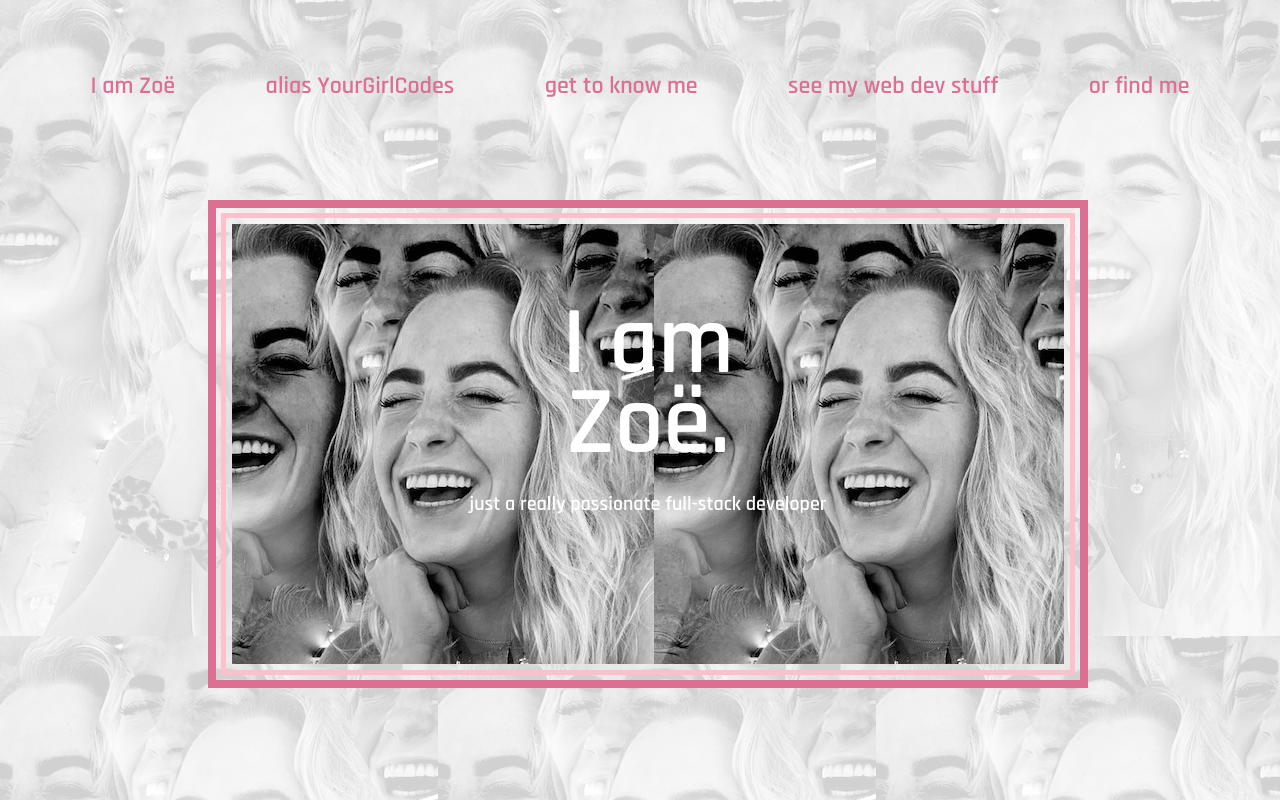
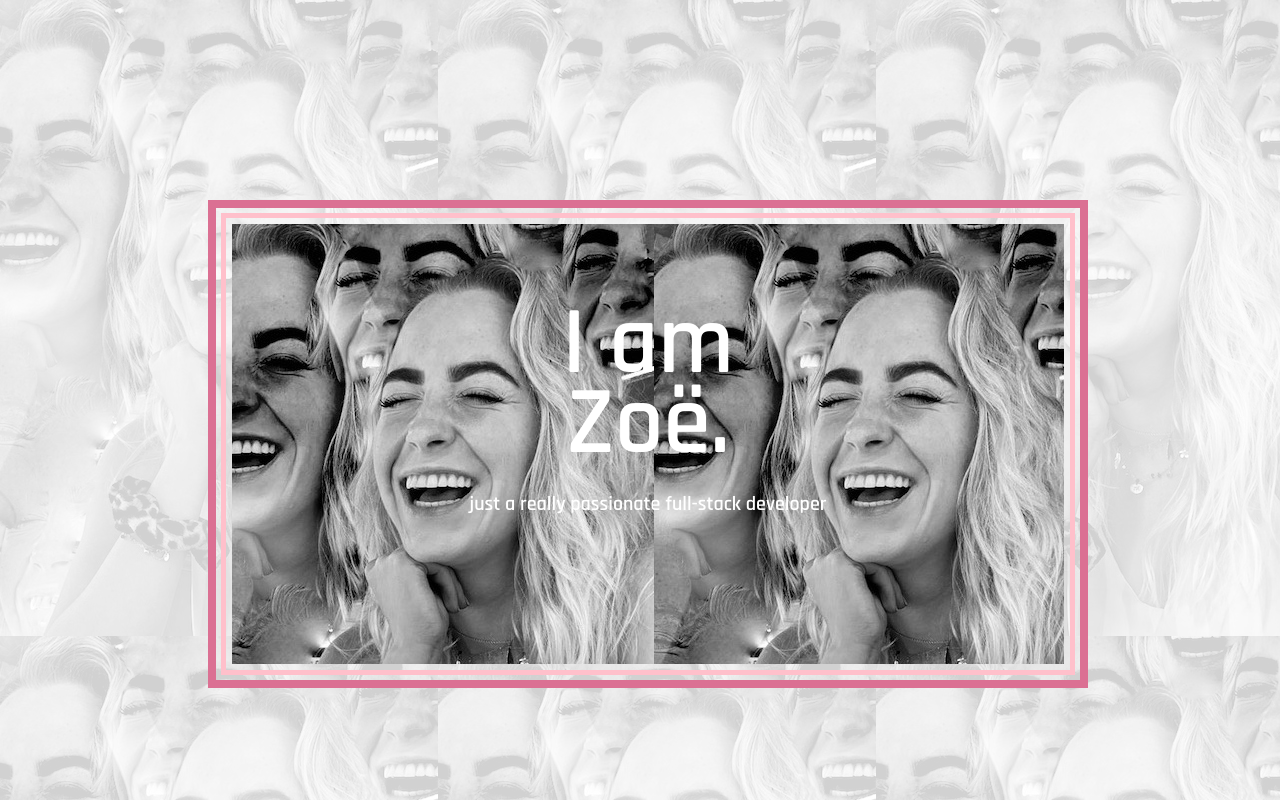
Before and after one commit to yourgirlcodes/personal-website, a React (Create React App) app: page /yourgirlcodes in a window 1280 px wide. Shown: the top 802 px of the page. Built offline with nearby package versions, Linux system fonts and the light colour scheme; no server answers.

Commit message:
committing to revert

```diff
--- a/package.json
+++ b/package.json
@@ -16,6 +16,7 @@
     "react-bootstrap-carousel": "^4.0.6",
     "react-dom": "^16.13.1",
     "react-responsive-carousel": "^3.2.9",
+    "react-router-dom": "^5.2.0",
     "react-scripts": "3.4.1"
   },
   "scripts": {
--- a/src/components/App.js
+++ b/src/components/App.js
@@ -1,5 +1,6 @@
 import React, { useState, useEffect } from "react";
 import "./App.css";
+import { Switch, Route, BrowserRouter } from "react-router-dom";
 import Header from "./Header";
 import Landing from "./Landing";
 import MyStory from "./MyStory";
@@ -61,10 +62,27 @@ function App() {
 
   return (
     <div className="App">
-      <Header width={width} />
       <Landing width={width} />
       <YourGirlCodes width={width} scrollDir={scrollDir} />
       <MyStory width={width} />
+      <Header width={width} />
+      {/* <BrowserRouter>
+        <Switch>
+          <Route
+            path="/"
+            render={props => <Landing {...props} width={width} />}
+          />
+          <Route
+            path="/YGC"
+            render={props => <YourGirlCodes {...props} width={width} />}
+          />
+          <Route
+            path="/Zoe"
+            render={props => <MyStory {...props} />}
+            width={width}
+          />
+        </Switch>
+      </BrowserRouter> */}
       <Footer width={width} />
     </div>
   );
--- a/src/components/Header/MenuItems.js
+++ b/src/components/Header/MenuItems.js
@@ -19,6 +19,7 @@ function MenuItems({ screenType }) {
       {screenType.map((item, i) => {
         return (
           <div
+          onClick={()=> window.location.push(item.route)}
             onMouseOver={() =>
               getCursorCurji(Math.floor(Math.random(670, 739)*(739 - 670 + 1)) + 670, item.component)
             }
--- a/src/components/Header/index.js
+++ b/src/components/Header/index.js
@@ -4,16 +4,17 @@ import "./Header.css";
 import MenuItems from './MenuItems'
 
 const bigMenu = [
-    { tag: "I am Zoë", component: "Landing" },
-    { tag: "alias YourGirlCodes", component: "YourGirlCodes" },
-    { tag: "get to know me", component: "MyStory" },
-    { tag: "see my web dev stuff", component: "Projects" },
-    { tag: "or find me", component: "Footer" }
+    { tag: "I am Zoë", route: "/", component: "Landing"},
+    { tag: "alias YourGirlCodes", route: "/YGC", component: "YourGirlCodes" },
+    { tag: "get to know me", route: "/Zoe", component: "MyStory" },
+    { tag: "see my web dev stuff", route: "/Dev" },
+    // { tag: "or find me", route: "" }
 
   ];
+  //smallmenu is now hamburger that takes up whole screen on click
 
   const smallMenu = [
-    { tag: "meet", component: "MyStory" },
+    { tag: "meet", route: "MyStory" },
     { tag: "see", component: "Projects" },
     { tag: "find", component: "Footer" },
     { tag: "me", component: "Landing" },
```
Also changed, not shown: 1 other file (tests, documents, lock files or other folders).
